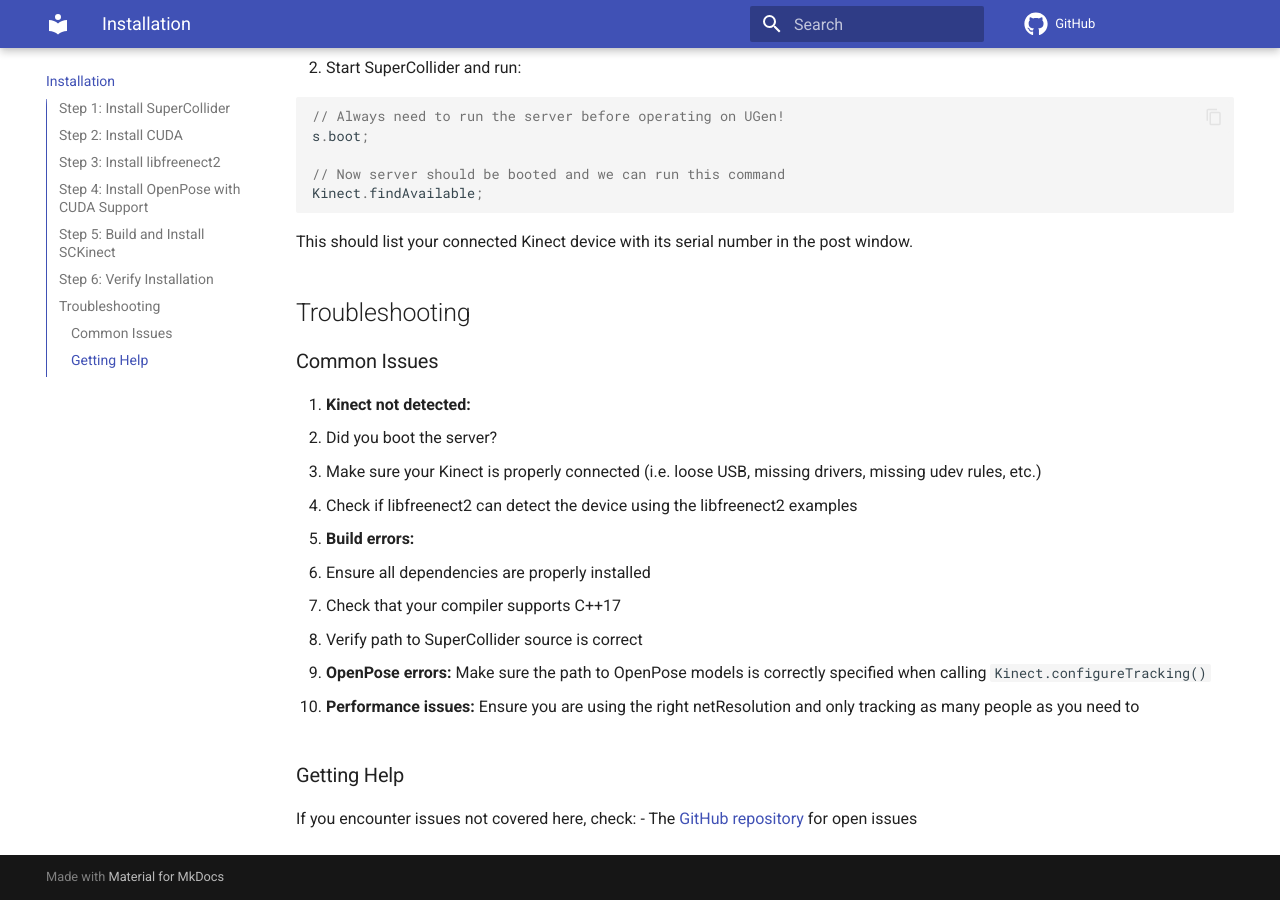
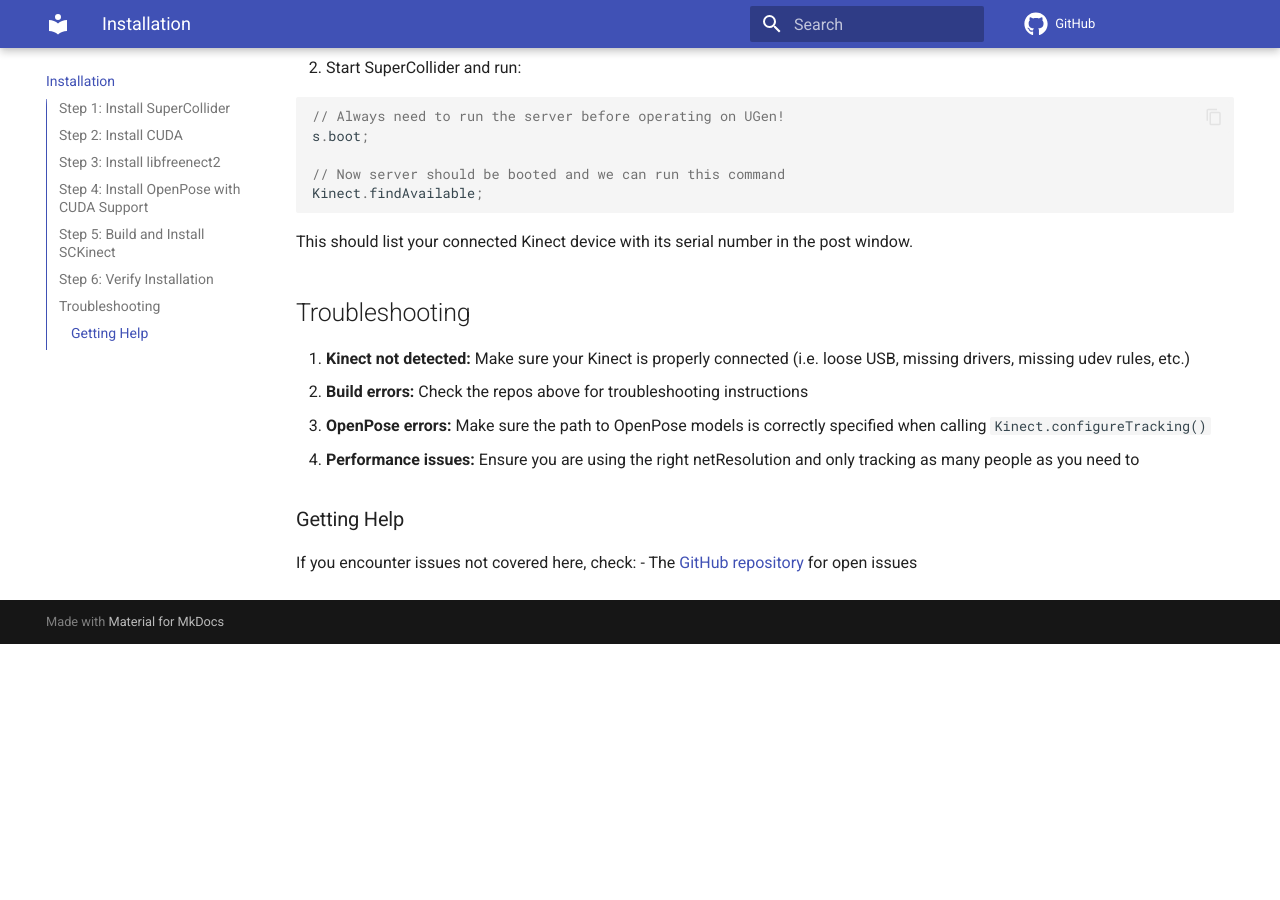
Before and after one commit to L42i/SCKinect, an MkDocs documentation site: the page built from doc/docs/installation.md, in a window 1280 px wide and 900 px high, scrolled down 2791 px. Built offline with MkDocs 1.6.1 and Material for MkDocs 9.7.7, drawn with Linux system fonts in a browser that asks for light colours; comment, search, counter and statistics services are not loaded; after the commit the page ends 3435 px from its top, so only the background shows below that.

Commit message:
More documentation improvements

```diff
--- a/doc/docs/installation.md
+++ b/doc/docs/installation.md
@@ -118,20 +118,9 @@
 
 ## Troubleshooting
 
-### Common Issues
-
-1. **Kinect not detected:**
-   1. Did you boot the server?
-   2. Make sure your Kinect is properly connected (i.e. loose USB, missing drivers, missing udev rules, etc.)
-   3. Check if libfreenect2 can detect the device using the libfreenect2 examples
-
-2. **Build errors:**
-   1. Ensure all dependencies are properly installed
-   2. Check that your compiler supports C++17
-   3. Verify path to SuperCollider source is correct
-
+1. **Kinect not detected:** Make sure your Kinect is properly connected (i.e. loose USB, missing drivers, missing udev rules, etc.)
+2. **Build errors:** Check the repos above for troubleshooting instructions
 3. **OpenPose errors:** Make sure the path to OpenPose models is correctly specified when calling `Kinect.configureTracking()`
-
 4. **Performance issues:** Ensure you are using the right netResolution and only tracking as many people as you need to
 
 ### Getting Help
```
